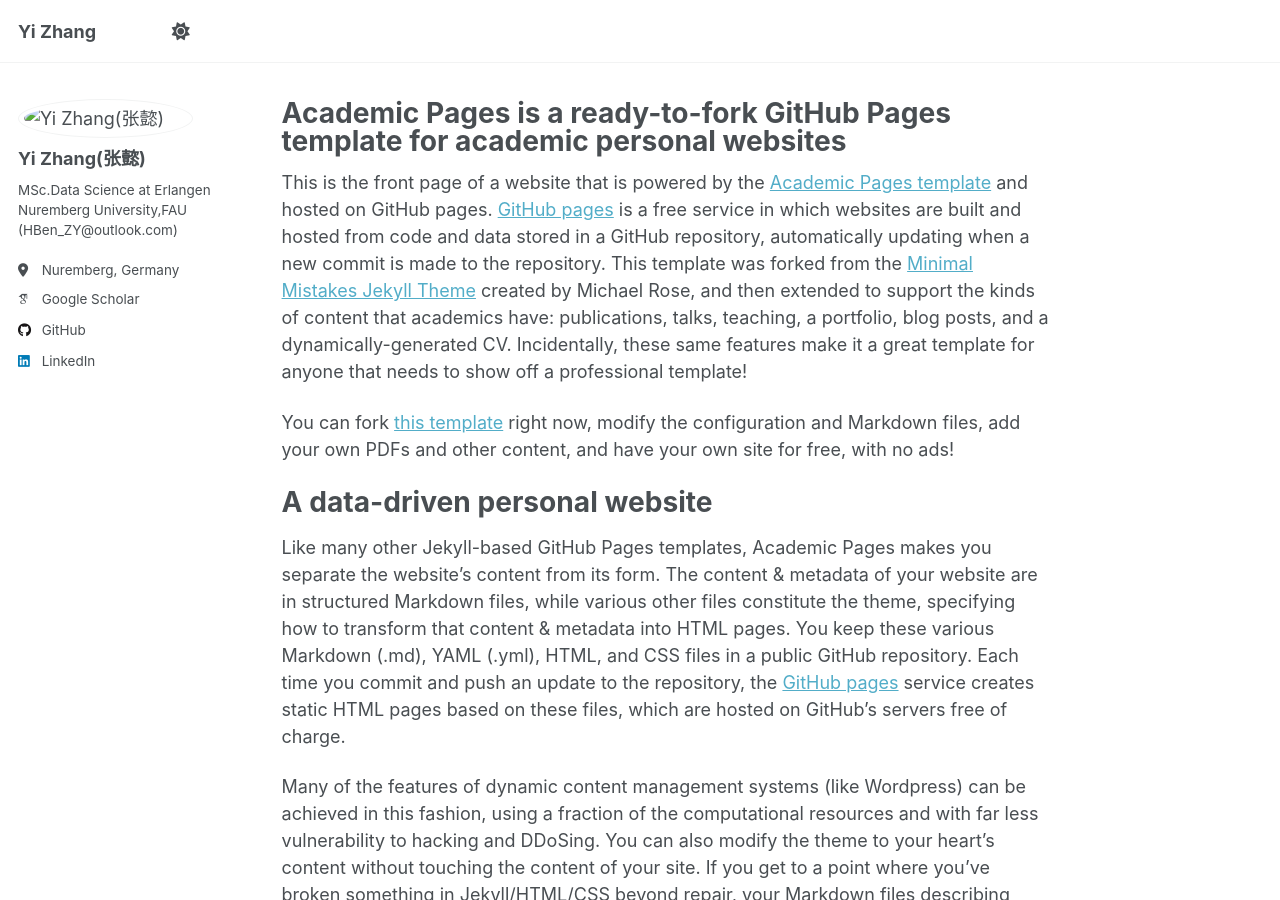
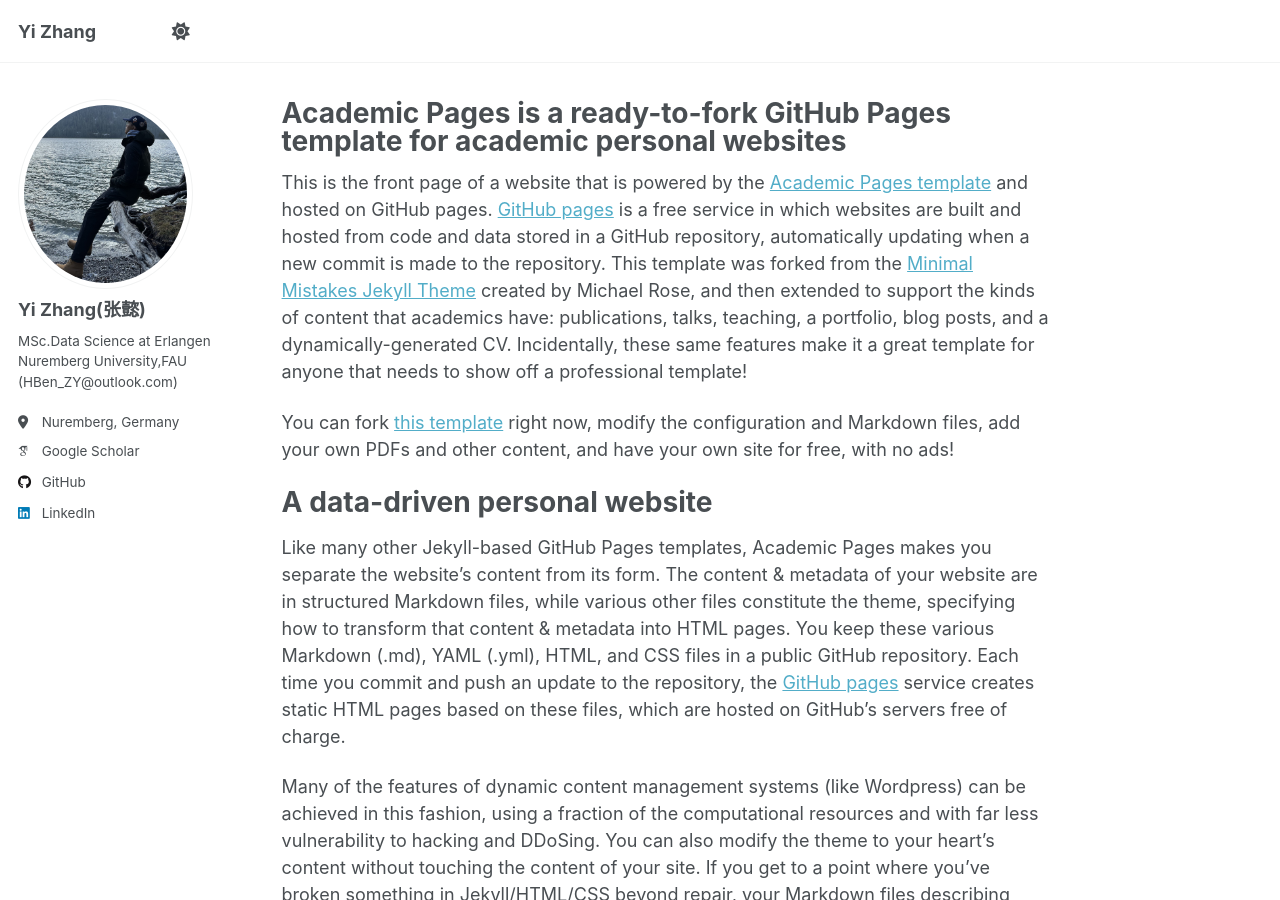
Before and after one commit to YiiiiZhang/YiiiiZhang.github.io, a Jekyll site: the page built from _pages/about.md, in a window 1280 px wide and 900 px high. Built offline with Jekyll 4.4.1, drawn with Linux system fonts in a browser that asks for light colours; some web fonts are replaced; a script that is not in the unit is left out.

Commit message:
personal info

```diff
--- a/_config.yml
+++ b/_config.yml
@@ -23,7 +23,7 @@ repository               : "academicpages/academicpages.github.io"
 #               Additional customization can be done by editing /_includes/author-profile.html
 author:
   # Biographic information
-  avatar           : "images/img_slack_web.jpg"
+  avatar           : "img_slack_web.jpg"
   name             : "Yi Zhang(张懿)"
   pronouns         : # example: "she/her"
   bio              : "MSc.Data Science at Erlangen Nuremberg University,FAU (HBen_ZY@outlook.com)"
```
